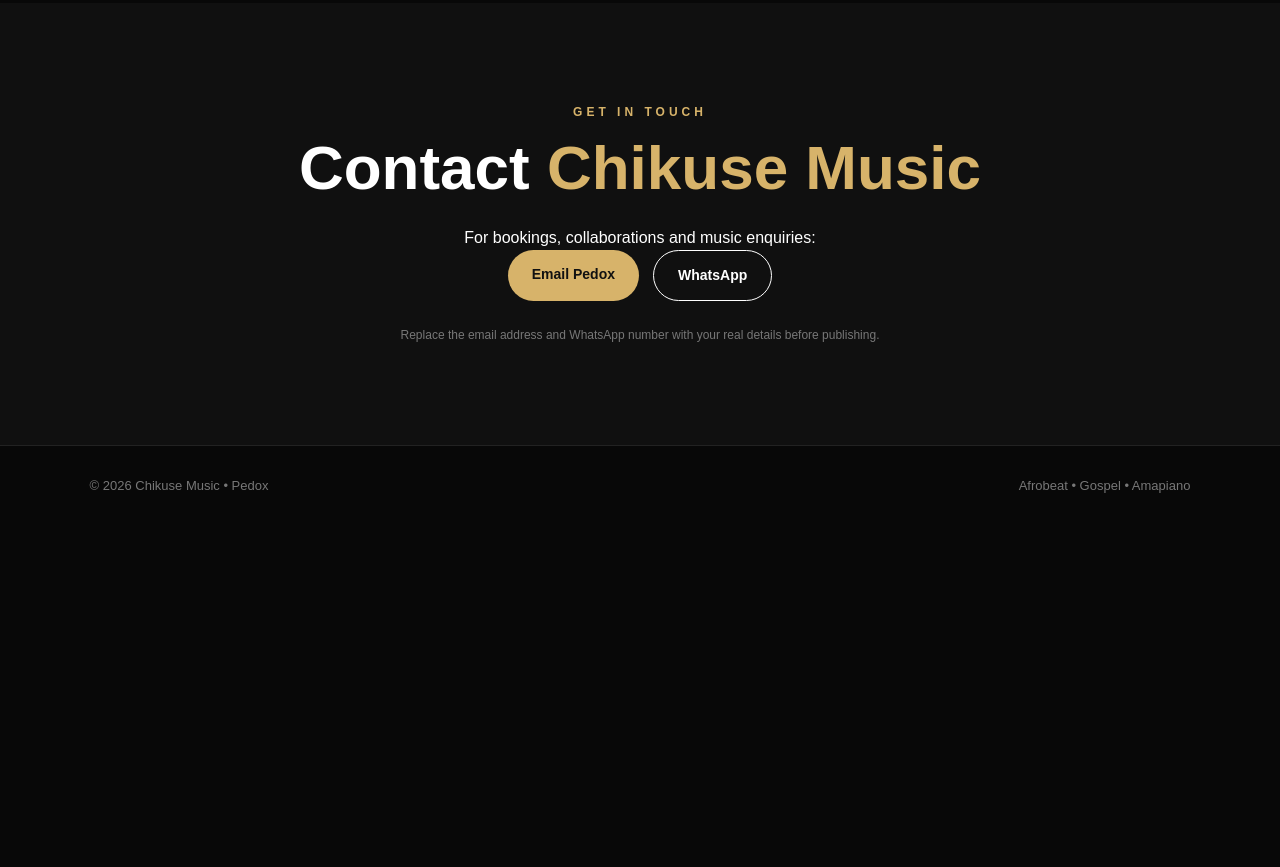
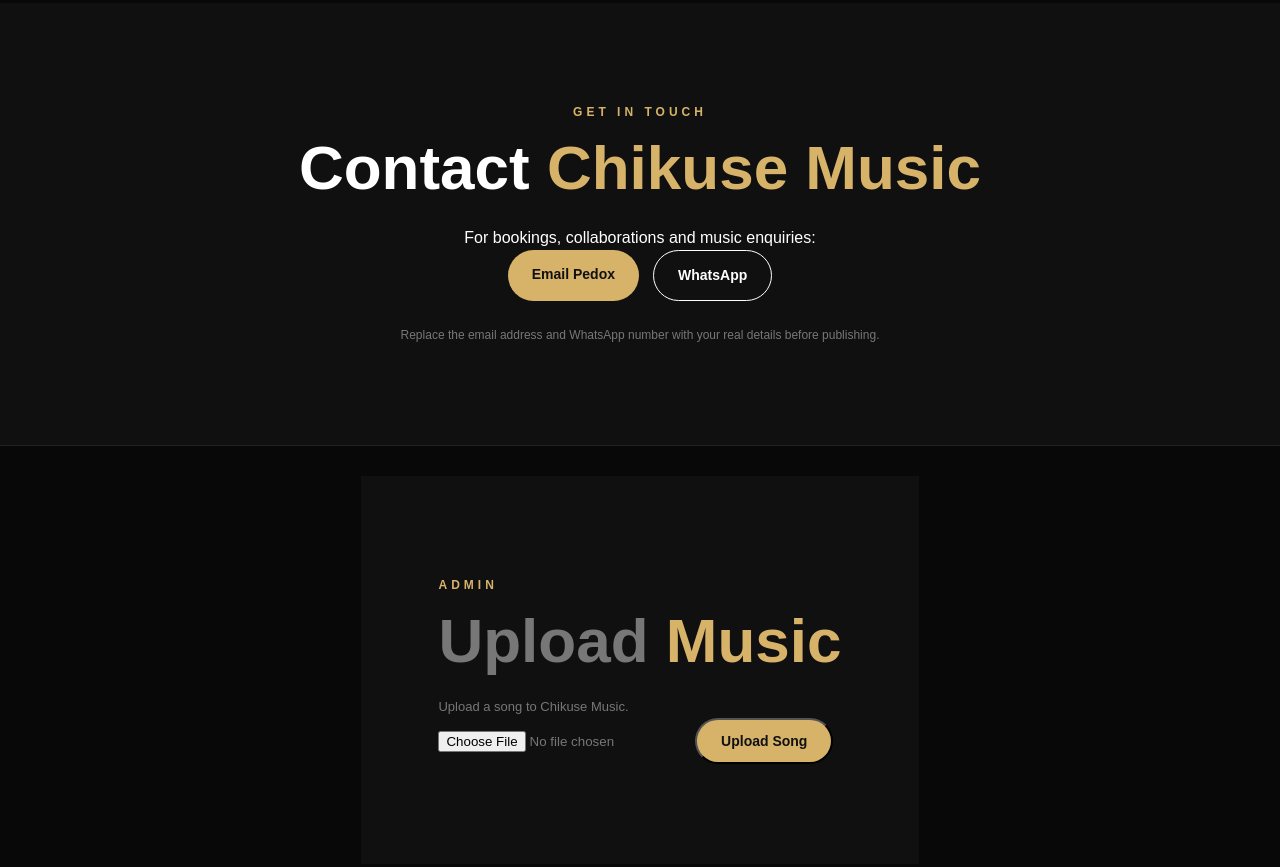
Before and after one commit to pedoxchikuse7-cell/chikuse-music, a plain HTML site: page index.html in a window 1280 px wide. Shown: the part 2808-3675 px from the top of the page. Before the commit the page ends 3335 px from the top, so only its background shows below. Drawn offline with Linux system fonts and the light colour scheme.

Commit message:
Update index.html

```diff
--- a/index.html
+++ b/index.html
@@ -85,7 +85,17 @@ footer{padding:30px 7%;display:flex;justify-content:space-between;color:#777;fon
 <p class="small">Replace the email address and WhatsApp number with your real details before publishing.</p>
 </section>
 
-<footer><p>© 2026 Chikuse Music • Pedox</p><p>Afrobeat • Gospel • Amapiano</p></footer>
+<footer>
+
+<section id="admin" class="section dark">
+  <p class="eyebrow">ADMIN</p>
+  <h2>Upload <span>Music</span></h2>
+  <p>Upload a song to Chikuse Music.</p>
+
+  <input type="file" accept="audio/*">
+  <button class="btn primary">Upload Song</button>
+</section>
+
 <script>
 document.querySelector('.menu').onclick=()=>document.querySelector('nav').classList.toggle('open');
 document.querySelectorAll('nav a').forEach(a=>a.onclick=()=>document.querySelector('nav').classList.remove('open'));
```
